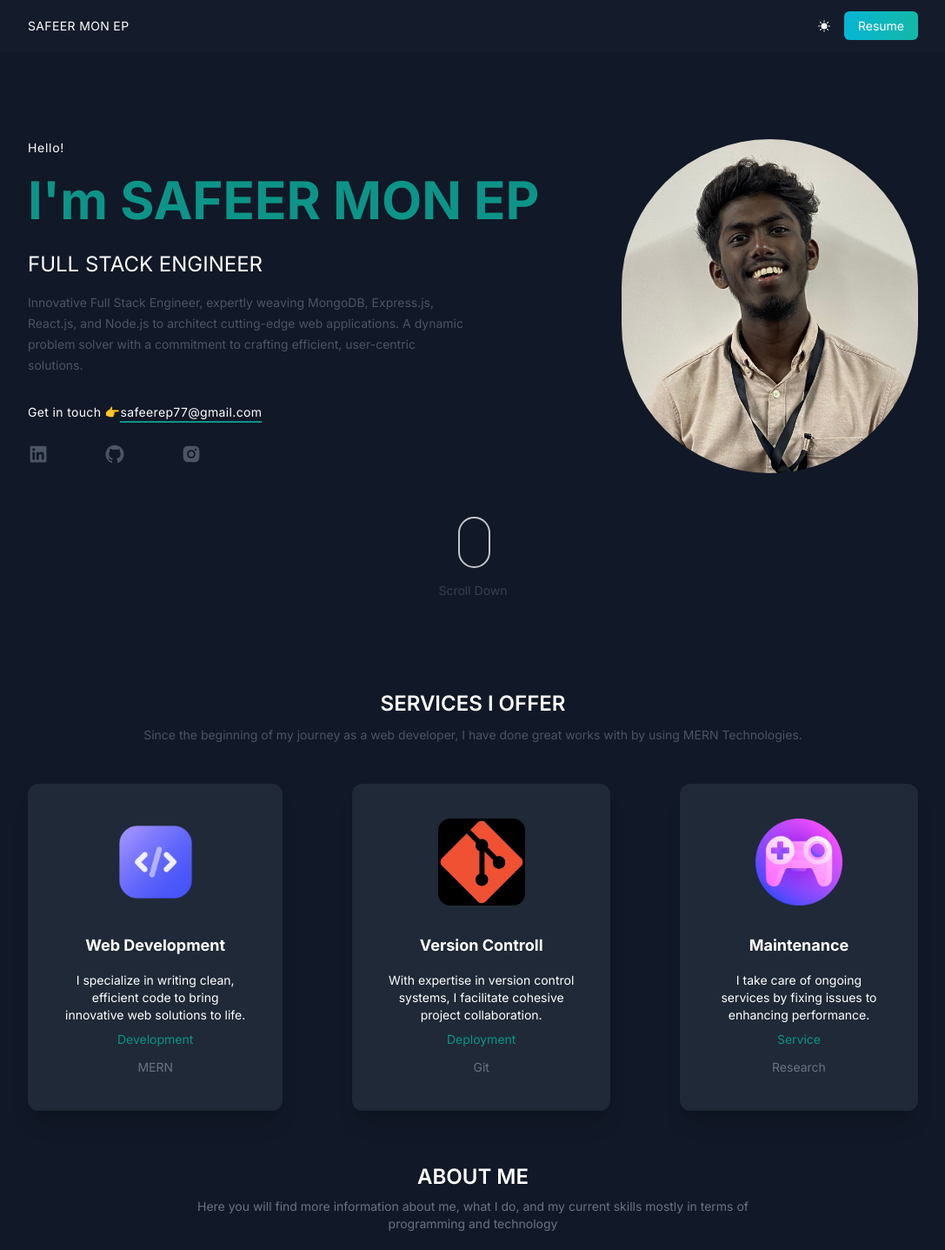
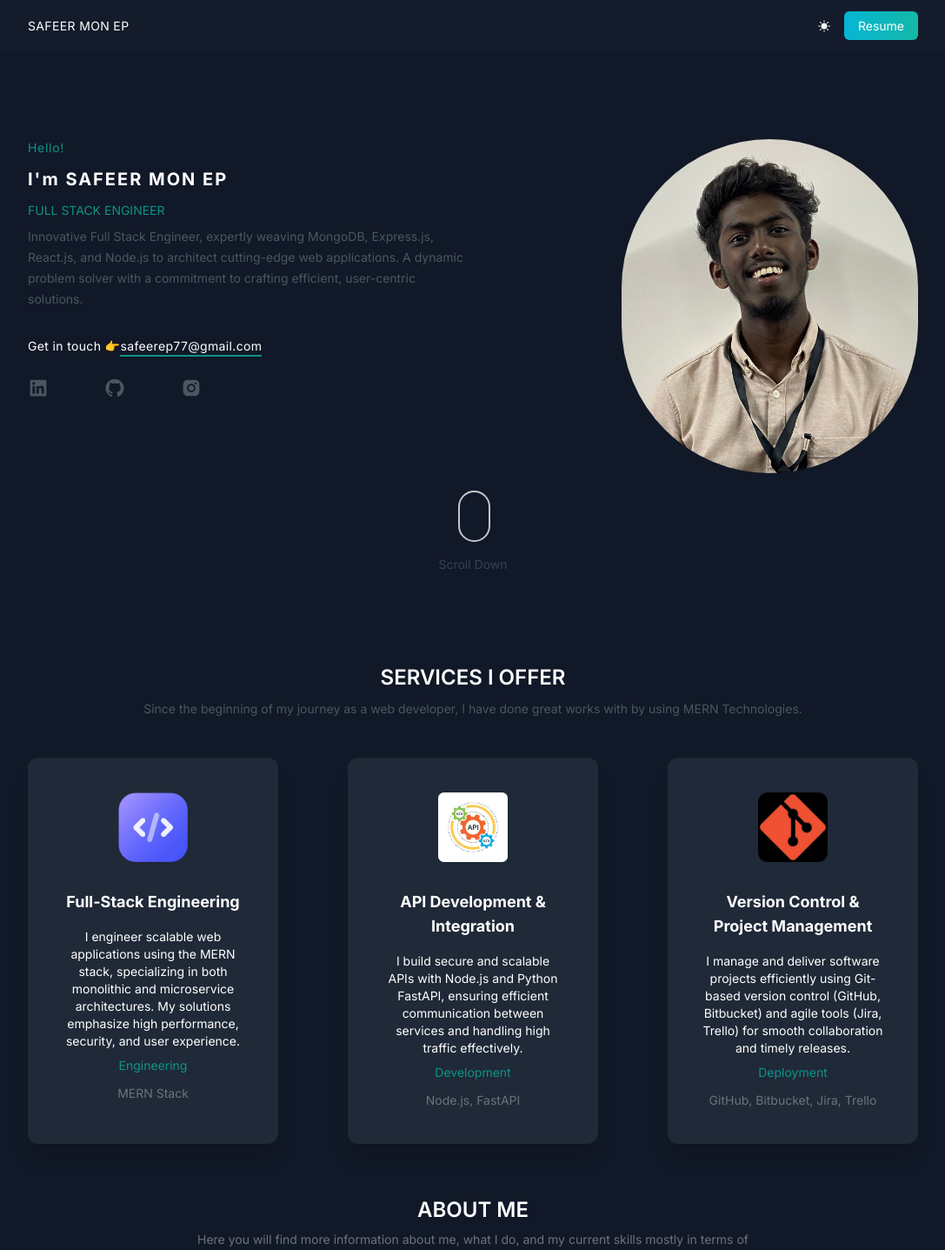
Before and after one commit to safeerep/latest-portfolio-with-nextjs, a Next.js app: page / in a window 1280 px wide. Shown: the top 1437 px of the page at 87% size, without its empty margins (96-1183 px from the left). Built offline with nearby package versions, Linux system fonts and the light colour scheme.

Commit message:
refactor: changed theme images and name, designation and greetings text size

```diff
--- a/src/app/components/Banner.tsx
+++ b/src/app/components/Banner.tsx
@@ -1,7 +1,7 @@
 import React from 'react'
 import Image from 'next/image'
 import SocialMediaIcons from './SocialMediaIcons'
-import profilePhot from "../img/profile.jpg";
+import profilePhoto from "../img/profile.jpg";
 import { EMAIL, NAME, ROLE, SHORT_DESCRIPTION } from '../constants';
 
 const Banner: React.FC<any> = ({ darkModeOn}: { darkModeOn: boolean}) => {
@@ -9,11 +9,11 @@ const Banner: React.FC<any> = ({ darkModeOn}: { darkModeOn: boolean}) => {
     <section className="px-10 pb-10 lg:pb-20 lg:px-32 pt-20">
             <div className="lg:grid lg:grid-cols-3">
                 <div className="lg:col-span-2 lg:mt-20">
-                    <h1 className="tracking-wider">Hello!</h1>
-                    <h2 className="text-3xl lg:text-6xl py-5 text-teal-600 font-bold">
+                    <h3 className="tracking-wider text-teal-600">Hello!</h3>
+                    <h2 className="text-xl py-3 font-bold tracking-widest">
                         I&apos;m {NAME}
                     </h2>
-                    <h3 className="text-lg lg:text-2xl py-2">
+                    <h3 className="text-teal-600">
                         { ROLE }
                     </h3>
                     <p className="py-2 leading-6 text-gray-600 max-w-lg ">
@@ -31,7 +31,7 @@ const Banner: React.FC<any> = ({ darkModeOn}: { darkModeOn: boolean}) => {
                 </div>
                 <div className="flex justify-center mt-5 lg:mt-20">
                     <Image
-                        src={profilePhot}
+                        src={profilePhoto}
                         alt="profilephoto"
                         className="rounded-full w-60 h-60 lg:w-96 lg:h-96 object-cover"
                     />
--- a/src/app/components/Services.tsx
+++ b/src/app/components/Services.tsx
@@ -17,8 +17,8 @@ const Services: React.FC = () => {
             <div className="lg:flex lg:gap-20">
                 {
                     SERVICES.map((service) => (
-                        <div key={service.name} className="flex flex-col items-center text-center p-10 my-10 shadow-xl rounded-xl dark:bg-gray-800">
-                            <Image src={service?.image} alt="service-logo" className='rounded-sm' width={100} height={100} />
+                        <div key={service.name} className="flex flex-col items-center text-center p-10 my-10 shadow-xl rounded-xl dark:bg-gray-800 flex-grow flex-1">
+                            <Image src={service?.image} alt="service-logo" className='rounded-sm' width={80} height={80} />
                             <h3 className="text-lg font-bold pt-8 pb-2">{service.name}</h3>
                             <p className="py-2">
                                 {service.description}
--- a/src/app/constants/index.ts
+++ b/src/app/constants/index.ts
@@ -48,30 +48,31 @@ export const SKILLS = [
 import Code from "../img/code.png";
 import VersionControll from "../img/git-logo.png";
 import Play from "../img/games.png";
+import APIDevelopment from "../img/APIDevelopment.png"
 export const SERVICES = [
   {
-    name: "Web Development",
+    name: "Full-Stack Engineering",
     image: Code,
     description:
-      "I specialize in writing clean, efficient code to bring innovative web solutions to life.",
-    category: "Development",
-    by: "MERN",
+      "I engineer scalable web applications using the MERN stack, specializing in both monolithic and microservice architectures. My solutions emphasize high performance, security, and user experience.",
+    category: "Engineering",
+    by: "MERN Stack",
   },
   {
-    name: "Version Controll",
+    name: "API Development & Integration",
+    image: APIDevelopment,
+    description:
+      "I build secure and scalable APIs with Node.js and Python FastAPI, ensuring efficient communication between services and handling high traffic effectively.",
+    category: "Development",
+    by: "Node.js, FastAPI",
+  },
+  {
+    name: "Version Control & Project Management",
     image: VersionControll,
     description:
-      "With expertise in version control systems, I facilitate cohesive project collaboration.",
+      "I manage and deliver software projects efficiently using Git-based version control (GitHub, Bitbucket) and agile tools (Jira, Trello) for smooth collaboration and timely releases.",
     category: "Deployment",
-    by: "Git",
-  },
-  {
-    name: "Maintenance",
-    image: Play,
-    description:
-      "I take care of ongoing services by fixing issues to enhancing performance.",
-    category: "Service",
-    by: "Research",
+    by: "GitHub, Bitbucket, Jira, Trello",
   },
 ];
 
```
Also changed, not shown: src/app/img/APIDevelopment.png (added), src/app/img/code.png.
